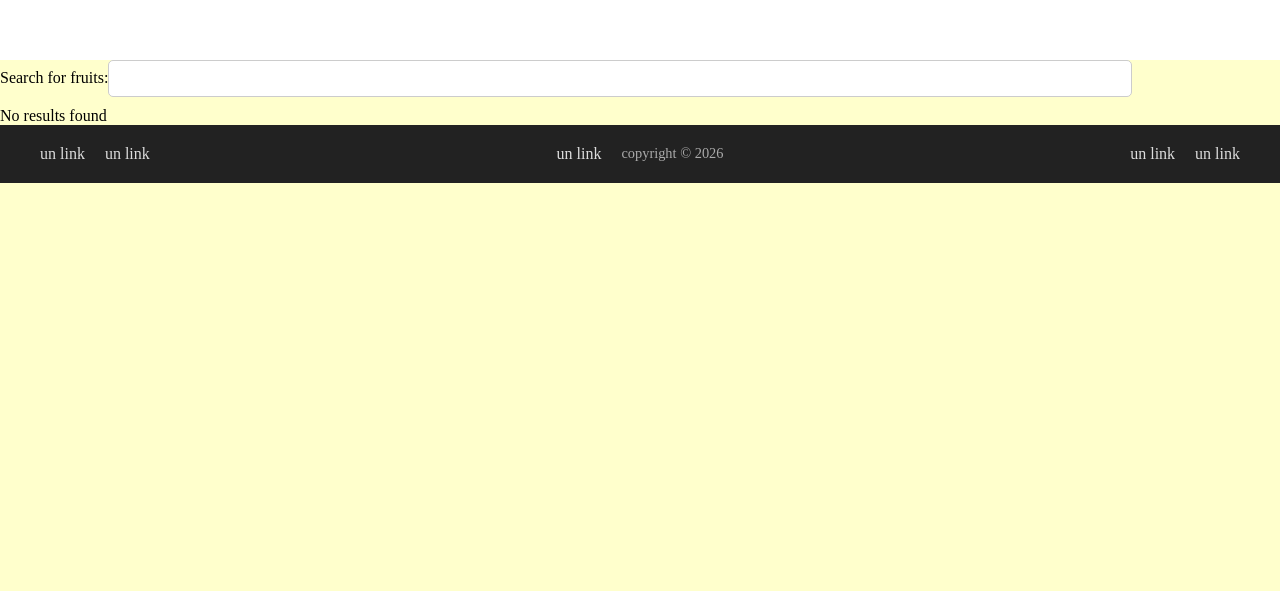
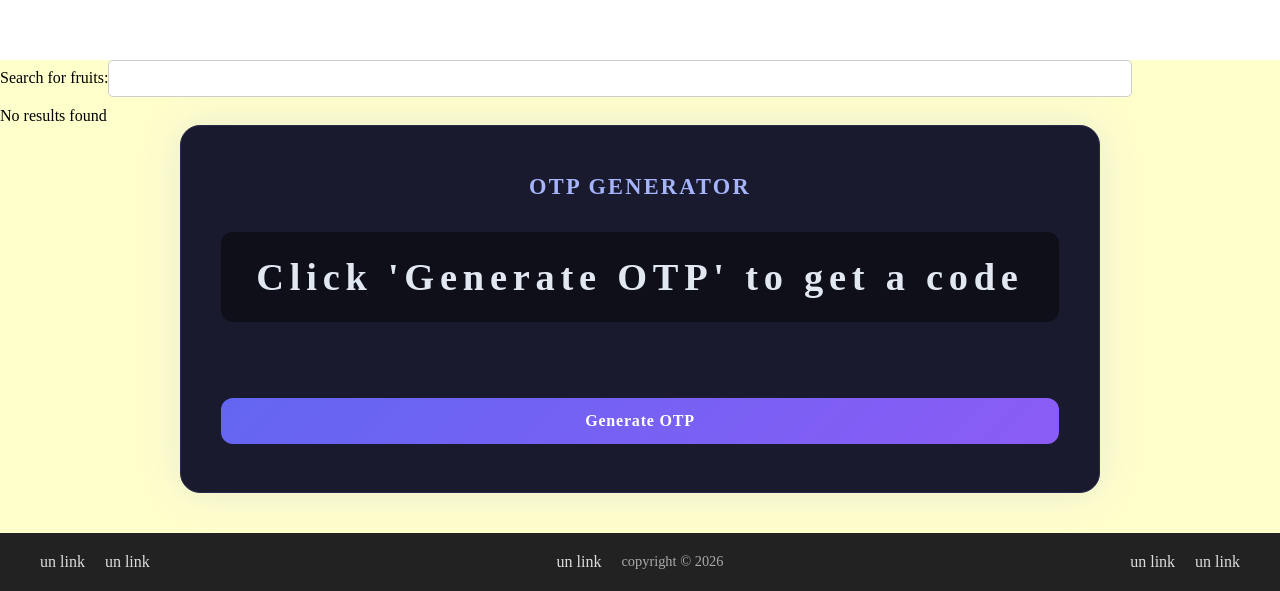
Before and after one commit to LucianoCipolla/ReactExercises, a React (Vite) app in the folder ResusableMegaNavbar/: page / in a window 1280 px wide. Shown: the part 1386-1977 px from the top of the page. Before the commit the page ends 1569 px from the top, so only its background shows below. Built offline with nearby package versions, Linux system fonts and the light colour scheme.

Commit message:
Generando un OTP, termine de entender como funcionan los useEffect y los useState

```diff
--- a/ResusableMegaNavbar/src/App.jsx
+++ b/ResusableMegaNavbar/src/App.jsx
@@ -5,6 +5,7 @@ import { MoodBoard } from "./MoodBoard"
 import { ToggleApp } from "./ToggleTextButton"
 import { ColorPicker } from "./ColorPickerApp"
 import { FruitsSearch } from "./fruitSearchApp"
+import { OTPGenerator } from "./OtpGeneratorApp"
 
 function App() {
   return (
@@ -15,6 +16,7 @@ function App() {
       <ToggleApp />
       <ColorPicker />
       <FruitsSearch />
+      <OTPGenerator />
       <Footer />
     </div>
   )
--- /dev/null
+++ b/ResusableMegaNavbar/src/OtpGeneratorApp.jsx
@@ -0,0 +1,44 @@
+import { useState, useEffect, useRef } from 'react';
+
+export const OTPGenerator = () => {
+    const [isAvailable,setAvaliable] = useState(false)
+    const [hasExpired,setExpired] = useState(false)
+    const [otp,setOtp] = useState(null)
+    const [scnds,setScnds] = useState(5)
+
+
+    const generateOtp=()=>{
+        setAvaliable(true)
+        setOtp(Math.floor(Math.random()*(999999 - 100000 +1)) + 100000)
+        setScnds(5)
+    }
+
+    useEffect(()=>{
+        if(!isAvailable){
+            return
+        }
+        const interval = setInterval(()=>{
+            setScnds(prev => prev - 1)
+        },1000)
+
+        return ()=> clearInterval(interval)
+    },[isAvailable])
+
+    useEffect(()=>{
+        if(scnds===0){
+        setAvaliable(false)
+        setExpired(true)
+        setOtp(null)
+        }
+    },[scnds])
+
+
+
+
+    return (<div className="container">
+        <h1 id="otp-title">OTP Generator</h1>
+        <h2 id="otp-display">{isAvailable? otp : "Click 'Generate OTP' to get a code"}</h2>
+        <p id="otp-timer" aria-live="polite" >{isAvailable ? `Expires in: ${scnds} seconds` : hasExpired ? "OTP expired. Click the button to generate a new OTP.":'' }</p>
+        <button onClick={generateOtp} disabled={isAvailable} id="generate-otp-button">Generate OTP</button>
+    </div>)
+};
--- a/ResusableMegaNavbar/src/index.css
+++ b/ResusableMegaNavbar/src/index.css
@@ -243,6 +243,85 @@ search-container {
 
 
 
+.container {
+  margin: auto;
+  background: #1a1a2e;
+  border: 1px solid #2a2a4a;
+  border-radius: 20px;
+  padding: 48px 40px;
+  width: 920px;
+  text-align: center;
+  box-shadow: 0 0 40px rgba(99, 102, 241, 0.15);
+  margin-bottom: 40px;
+}
+
+#otp-title {
+  color: #a5b4fc;
+  font-size: 1.4rem;
+  font-weight: 600;
+  letter-spacing: 0.1em;
+  text-transform: uppercase;
+  margin-bottom: 32px;
+}
+
+#otp-display {
+  font-size: 2.8rem;
+  font-weight: 700;
+  letter-spacing: 0.15em;
+  color: #e2e8f0;
+  background: #0f0f1a;
+  border-radius: 12px;
+  padding: 20px;
+  margin-bottom: 16px;
+  min-height: 90px;
+  display: flex;
+  align-items: center;
+  justify-content: center;
+  font-size: clamp(1rem, 4vw, 2.4rem);
+}
+
+#otp-timer {
+  min-height: 28px;
+  font-size: 0.95rem;
+  color: #6366f1;
+  margin-bottom: 32px;
+  font-weight: 500;
+  transition: color 0.3s;
+}
+
+#otp-timer:not(:empty) {
+  color: #f59e0b;
+}
+
+#generate-otp-button {
+  background: linear-gradient(135deg, #6366f1, #8b5cf6);
+  color: white;
+  border: none;
+  border-radius: 12px;
+  padding: 14px 36px;
+  font-size: 1rem;
+  font-weight: 600;
+  cursor: pointer;
+  width: 100%;
+  letter-spacing: 0.05em;
+  transition: opacity 0.2s, transform 0.1s;
+}
+
+#generate-otp-button:hover:not(:disabled) {
+  opacity: 0.9;
+  transform: translateY(-1px);
+}
+
+#generate-otp-button:disabled {
+  opacity: 0.4;
+  cursor: not-allowed;
+  transform: none;
+}
+
+
+
+
+
 footer {
   background-color: #222;
   color: #fff;
```
